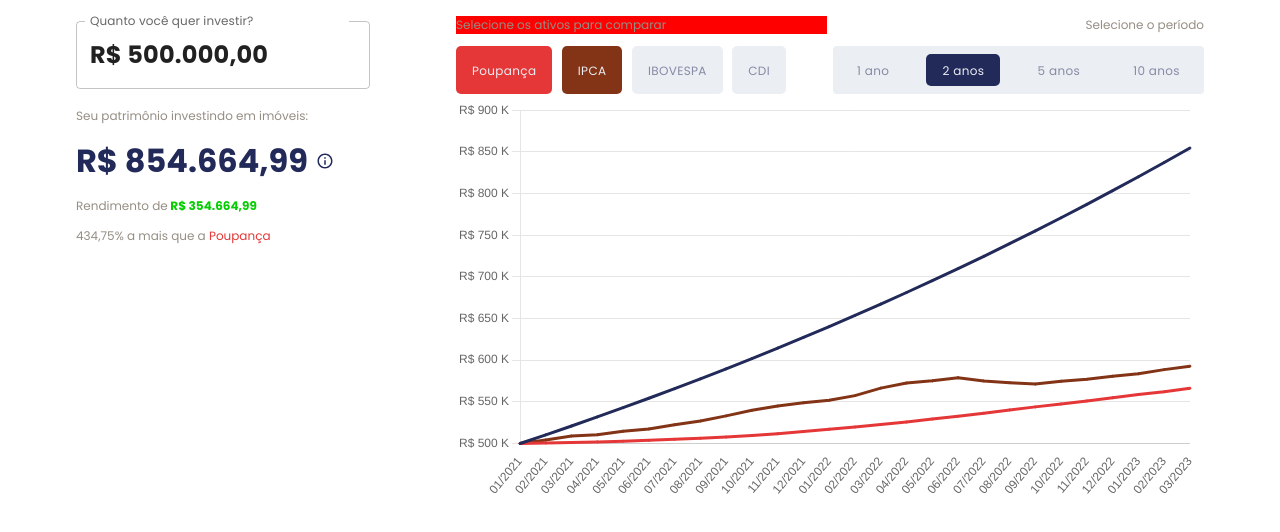
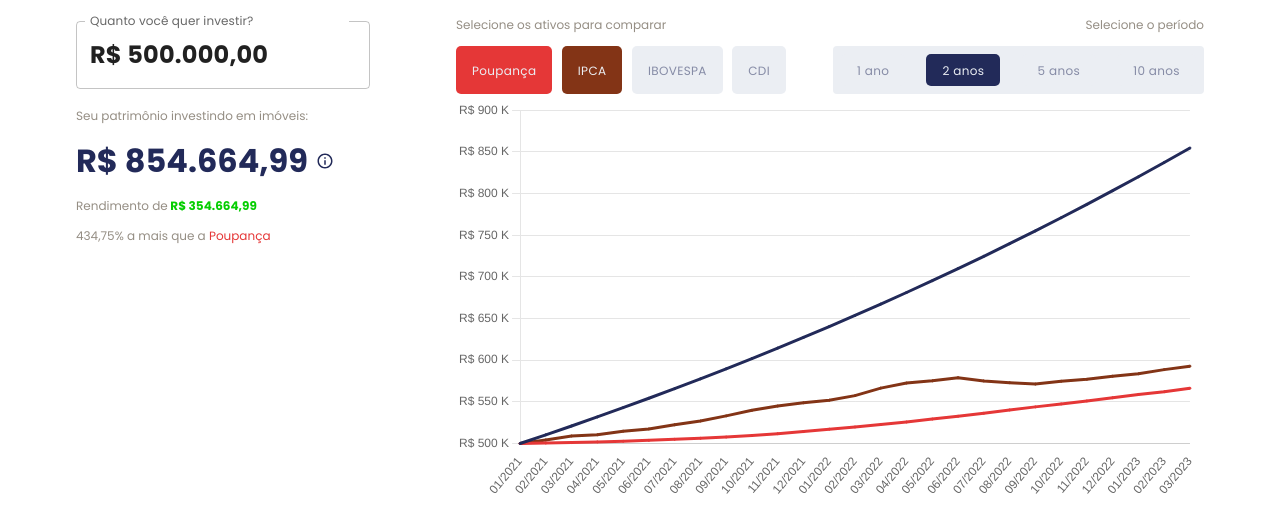
Before and after one commit to O-Investidor-Imobiliario/comparador, a React (Vite) app: page / in a window 1280 px wide. Shown: the top 532 px of the page. Built offline with nearby package versions, Linux system fonts and the light colour scheme.

Commit message:
fix: remove background red

```diff
--- a/src/components/ToggleButtonsMultiple/index.tsx
+++ b/src/components/ToggleButtonsMultiple/index.tsx
@@ -46,7 +46,7 @@ export default function ToggleButtonsMultiple({
 
   return (
     <div>
-      <p style={{ marginTop: 0, backgroundColor: "red" }}>{label}</p>
+      <p style={{ marginTop: 0 }}>{label}</p>
       <ToggleButtonGroup
         value={values}
         onChange={onChange}
```
